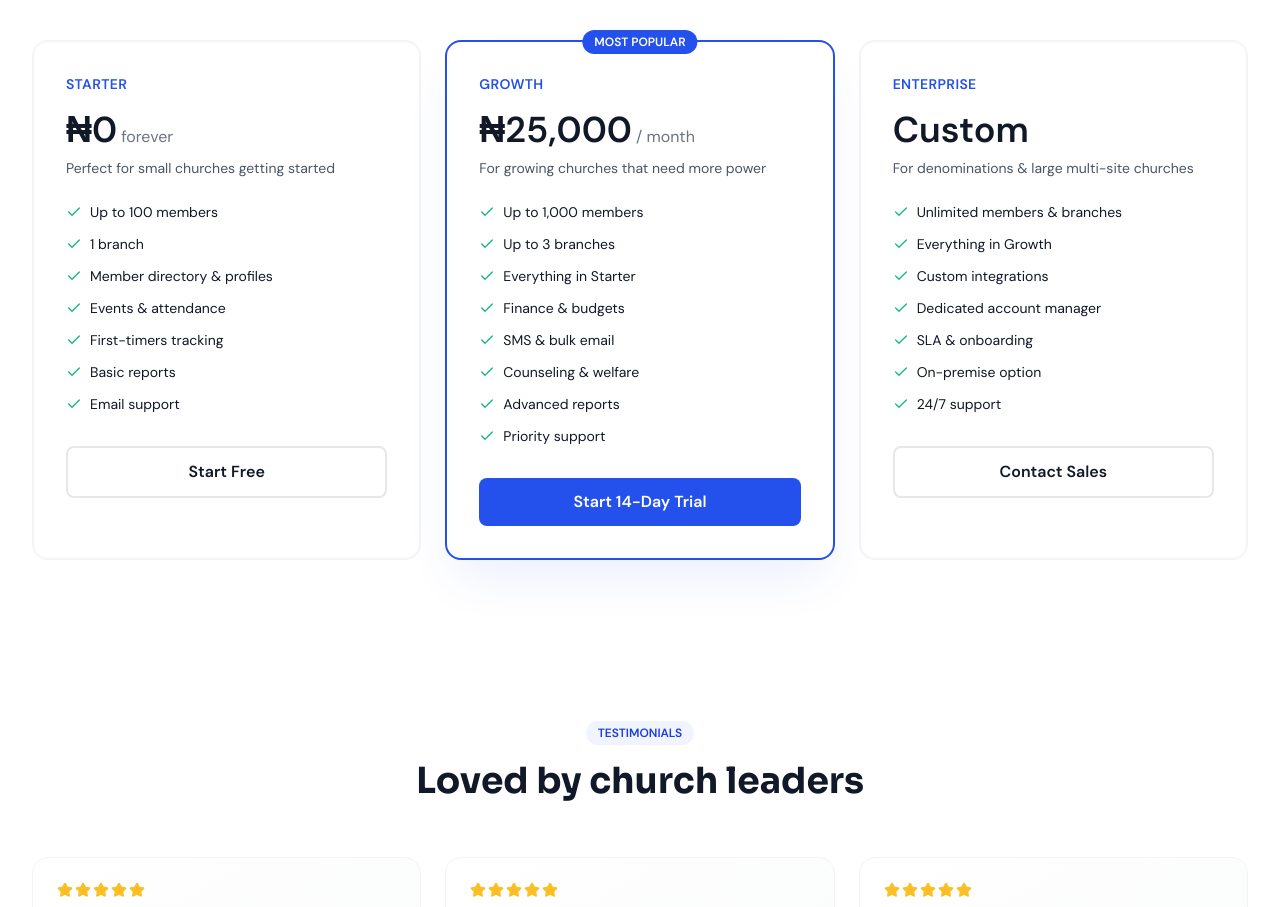
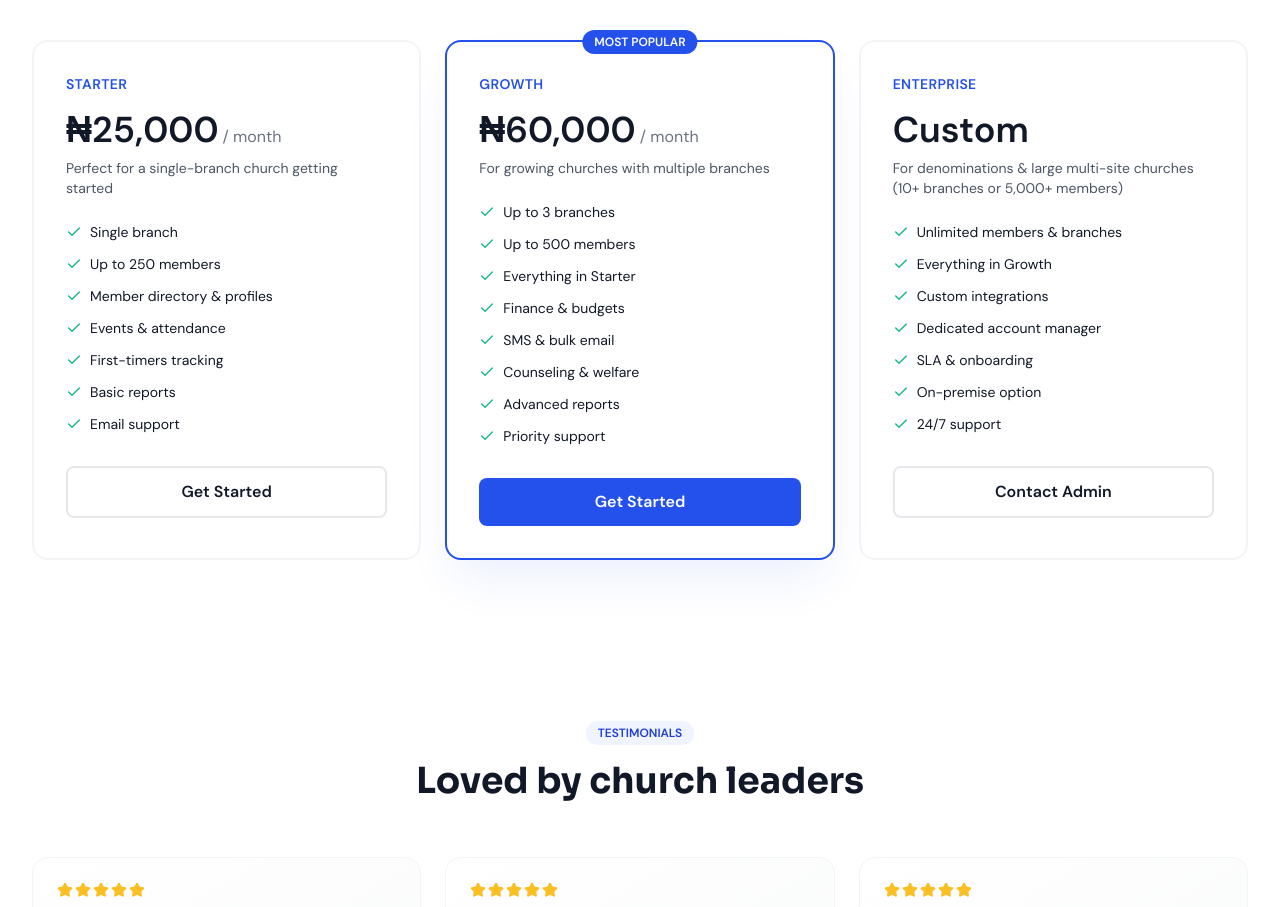
Before and after one commit to dehleh/church-crm, a React (Vite) app in the folder frontend/: page / in a window 1280 px wide. Shown: the part 2660-3567 px from the top of the page. Built offline with nearby package versions, Linux system fonts and the light colour scheme.

Commit message:
feat(landing): align pricing with Starter 25k / Growth 60k / Enterprise

```diff
--- a/frontend/src/pages/Landing.jsx
+++ b/frontend/src/pages/Landing.jsx
@@ -27,23 +27,23 @@ const STEPS = [
 
 const PRICING = [
   {
-    name: 'Starter', price: '₦0', period: 'forever', tagline: 'Perfect for small churches getting started',
+    name: 'Starter', price: '₦25,000', period: '/ month', tagline: 'Perfect for a single-branch church getting started',
     features: [
-      'Up to 100 members',
-      '1 branch',
+      'Single branch',
+      'Up to 250 members',
       'Member directory & profiles',
       'Events & attendance',
       'First-timers tracking',
       'Basic reports',
       'Email support',
     ],
-    cta: 'Start Free', highlight: false,
+    cta: 'Get Started', highlight: false,
   },
   {
-    name: 'Growth', price: '₦25,000', period: '/ month', tagline: 'For growing churches that need more power',
+    name: 'Growth', price: '₦60,000', period: '/ month', tagline: 'For growing churches with multiple branches',
     features: [
-      'Up to 1,000 members',
       'Up to 3 branches',
+      'Up to 500 members',
       'Everything in Starter',
       'Finance & budgets',
       'SMS & bulk email',
@@ -51,10 +51,10 @@ const PRICING = [
       'Advanced reports',
       'Priority support',
     ],
-    cta: 'Start 14-Day Trial', highlight: true,
+    cta: 'Get Started', highlight: true,
   },
   {
-    name: 'Enterprise', price: 'Custom', period: '', tagline: 'For denominations & large multi-site churches',
+    name: 'Enterprise', price: 'Custom', period: '', tagline: 'For denominations & large multi-site churches (10+ branches or 5,000+ members)',
     features: [
       'Unlimited members & branches',
       'Everything in Growth',
@@ -64,7 +64,7 @@ const PRICING = [
       'On-premise option',
       '24/7 support',
     ],
-    cta: 'Contact Sales', highlight: false,
+    cta: 'Contact Admin', highlight: false,
   },
 ];
 
```
